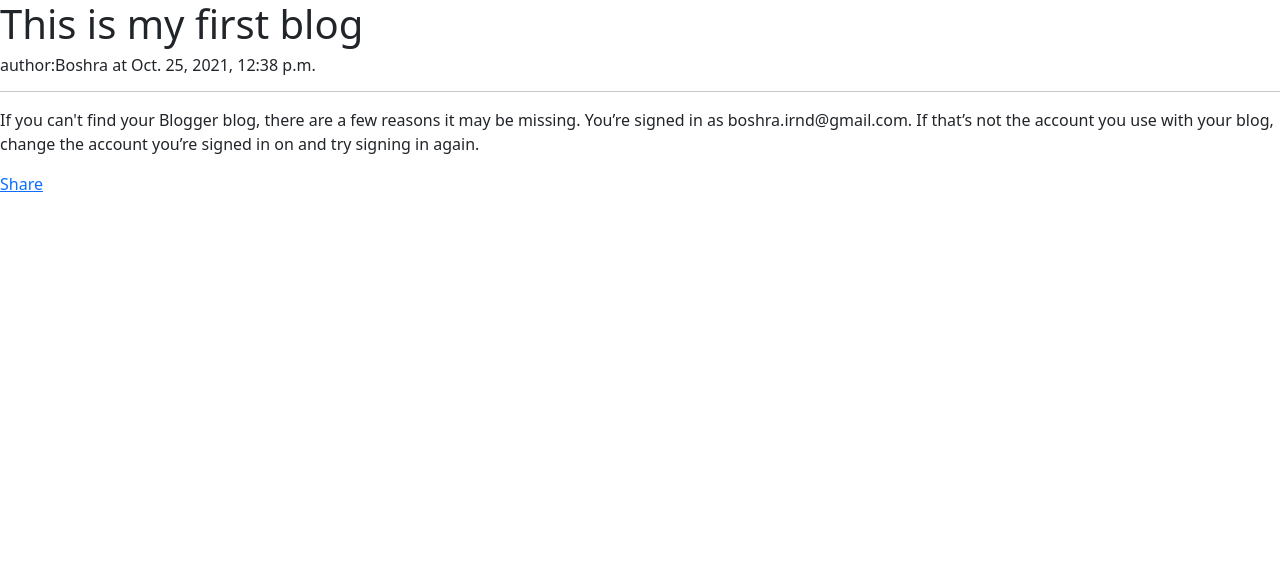
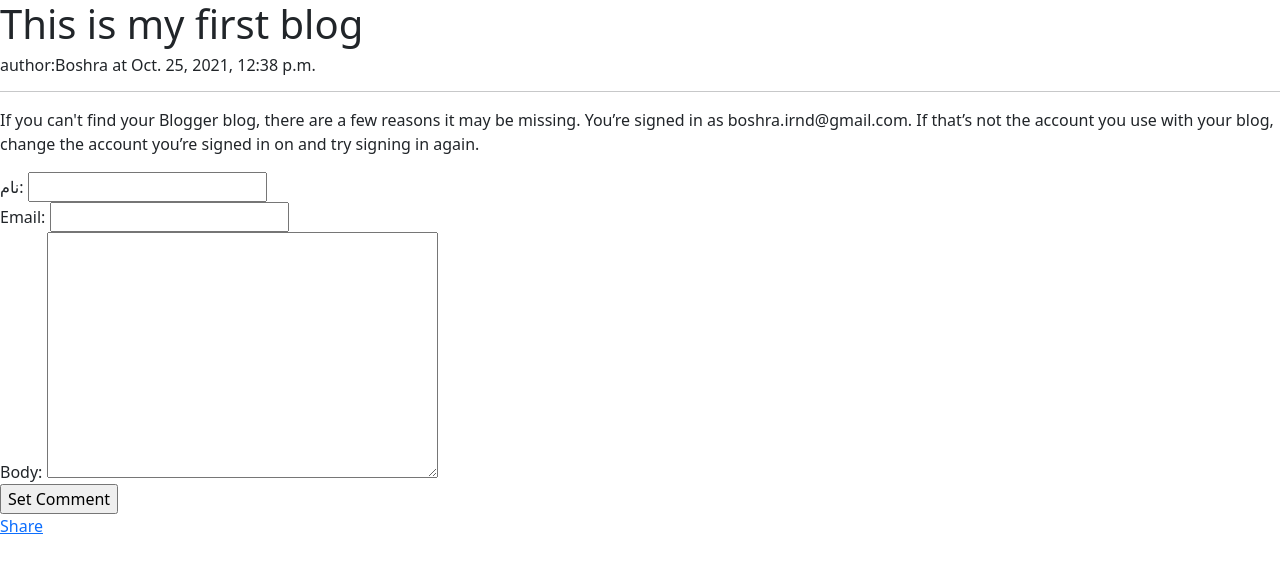
Before and after one commit to boshra-irnd/Django_weblog_site, a Django app: a page that uses templates/blog/post/detail.html in a window 1280 px wide. Shown: the top 573 px of the page. Run offline with Django 3.2, Linux system fonts and the light colour scheme; data comes from the database, SQL or seed files in the repository; both versions use the stored data as it was after the commit.

Commit message:
add comment form

```diff
--- a/blog/forms.py
+++ b/blog/forms.py
@@ -1,7 +1,13 @@
 from django import forms
+from .models import Comment
 
 class EmailPostForm(forms.Form):
     name = forms.CharField(max_length=50)
     email = forms.EmailField()
     to = forms.EmailField()
     comment = forms.CharField(widget=forms.Textarea,required=False)
+
+class CommentForm(forms.ModelForm):
+    class Meta:
+        model = Comment
+        fields = ('name','email','body')
--- a/blog/models.py
+++ b/blog/models.py
@@ -43,8 +43,8 @@ class Post(models.Model):
 class Comment(models.Model):
     post = models.ForeignKey(Post,on_delete=CASCADE,related_name="comments")
     name = models.CharField(_("نام"), max_length=50)
-    email = models.EmailField(max_length=254,blank=True)
-    body = models.TextField
+    email = models.EmailField(max_length=254)
+    body = models.TextField()
     created = models.DateTimeField(auto_now_add=True)
     updated = models.DateTimeField(auto_now=True)
     active = models.BooleanField(default=True)
--- a/blog/views.py
+++ b/blog/views.py
@@ -2,10 +2,10 @@ from django import forms
 from django.core import paginator
 from django.db.models import query
 from django.shortcuts import render , get_object_or_404
-from .models import Post
+from .models import Post , Comment
 from django.core.paginator import Paginator,EmptyPage,PageNotAnInteger
 from django.views.generic import ListView
-from .forms import EmailPostForm
+from .forms import EmailPostForm , CommentForm
 from django.core.mail import send_mail
 
 # Create your views here.
@@ -22,7 +22,15 @@ class PostListView(ListView):
 #/2021/3/20/second-blog
 def post_detail(request,year,month,day,post):
     post = get_object_or_404(Post,slug=post,status="published",publish__year=year,publish__month=month,publish__day=day)
-    return render(request,'blog/post/detail.html',{"post":post})
+    if request.method == 'POST':
+        comment_form = CommentForm(data=request.POST)
+        if comment_form.is_valid():
+            new_comment = comment_form.save(commit=False)
+            new_comment.post = post
+            new_comment.save()
+    else:
+        comment_form = CommentForm()
+    return render(request,'blog/post/detail.html',{"post":post, 'form':comment_form})
 
 def post_share(request,post_id):
     post = get_object_or_404(Post,id=post_id,status="published")
--- a/templates/blog/post/detail.html
+++ b/templates/blog/post/detail.html
@@ -4,6 +4,18 @@
 <h6>author:{{post.author}} at {{post.created}}</h6>
 <hr>
 <p>{{post.body}}</p>
+<div class="mb-3">
+<form method="POST">
+    {% csrf_token %}
+    {% for field in form %}
+      {{field.errors}}
+      {{field.label_tag}}
+      {{field}}
+      <br>
+    {% endfor %}
+        <!-- {{form.as_p}} -->
+    <input type="submit" value="Set Comment">
+    </form>
 <p>
     <a href="{% url 'blog:post_share' post.id %}">Share</a>
 </p>
```
Also changed, not shown: blog/migrations/0005_alter_comment_email.py (added), db.sqlite3.
